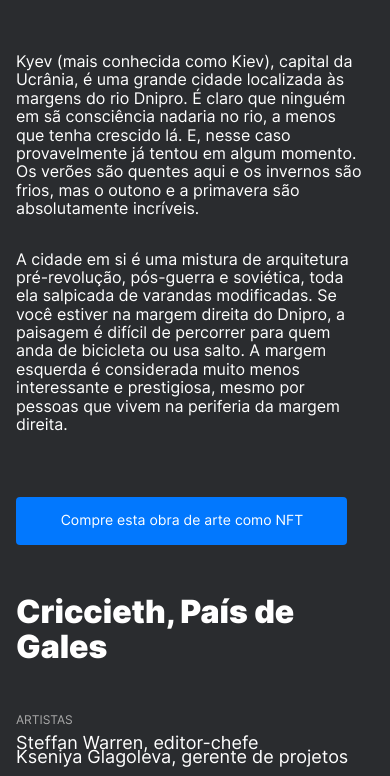
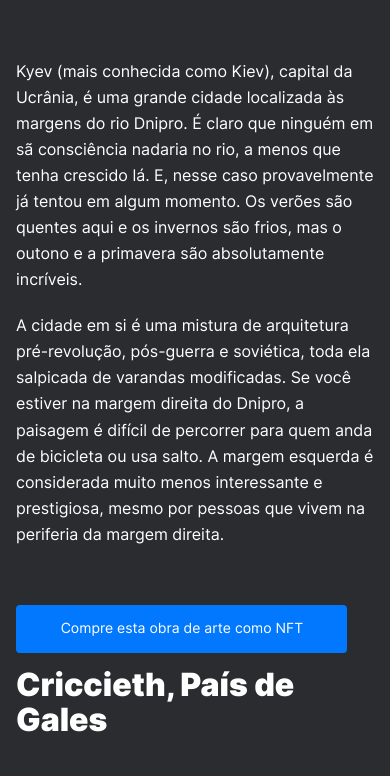
Before and after one commit to monicawanderley/web_project_3_ptbr, a plain HTML site: page index.html in a window 390 px wide. Shown: the part 4408-5184 px from the top of the page. Drawn offline with Linux system fonts and the light colour scheme.

Commit message:
fixing place, footer and button css

```diff
--- a/blocks/button/_place/button_place.css
+++ b/blocks/button/_place/button_place.css
@@ -6,11 +6,11 @@
 
 @media screen and (max-width: 1100px) {
   .button_place {
-    font-size: 16px;
     font-style: normal;
-    max-width: 322px;
+    max-width: 355px;
     max-height: 48px;
     line-height: 1.21;
+    font-size: 16px;
   }
 }
 
@@ -21,7 +21,7 @@
     max-width: 288px;
     max-height: 48px;
     line-height: 1.21;
-    margin: 0 16px 0;
+    margin: 0 16px;
     padding: 15px 21px 16px 22px;
   }
 }
--- a/blocks/footer/footer.css
+++ b/blocks/footer/footer.css
@@ -1,6 +1,6 @@
 .footer {
   margin: 92px 0 0;
-  padding-bottom: 24px;
+  padding: 24px;
 }
 
 @media screen and (max-width: 1100px) {
--- a/blocks/lead/__subtitle/lead__subtitle.css
+++ b/blocks/lead/__subtitle/lead__subtitle.css
@@ -1,5 +1,4 @@
 .lead__subtitle {
-  padding-top: 32px;
   font-weight: 400;
   font-size: 30px;
   line-height: 1.2;
--- a/blocks/place/__artist-name/place__artist-name.css
+++ b/blocks/place/__artist-name/place__artist-name.css
@@ -4,11 +4,13 @@
   font-size: 18px;
   line-height: 0.8;
   color: white;
+  margin: 0;
 }
 
 @media screen and (max-width: 1100px) {
   .place__artist-name {
     margin: 0 0 8px;
+    line-height: 1.12;
   }
 }
 
--- a/blocks/place/__artist-title/place__artist-title.css
+++ b/blocks/place/__artist-title/place__artist-title.css
@@ -4,6 +4,7 @@
   font-size: 12px;
   line-height: 1.21;
   color: #aaaaaa;
+  margin: 0;
 }
 
 @media screen and (max-width: 1100px) {
--- a/blocks/place/__description/place__description.css
+++ b/blocks/place/__description/place__description.css
@@ -5,9 +5,19 @@
   gap: 25px;
 }
 
+@media screen and (max-width: 1100px) {
+  .place__description {
+    margin: 0;
+    gap: 0;
+  }
+
+  .place__description:first-of-type {
+    margin: 0 0 52px;
+  }
+}
+
 @media screen and (max-width: 599px) {
   .place__description {
-    width: 90%;
     margin: 0 16px 0;
     gap: 0;
   }
--- a/blocks/place/__text/place__text.css
+++ b/blocks/place/__text/place__text.css
@@ -1,12 +1,32 @@
 .place__text {
   font-size: 18px;
   line-height: 1.63;
+  font-weight: 400;
+  margin: 25px 0;
+}
+
+.place:first-of-type {
+  margin: 0;
+}
+
+@media screen and (max-width: 1100px) {
+  .place__text {
+    margin: 10px 0;
+    font-size: 16px;
+  }
+
+  .place:first-of-type {
+    margin: 0;
+  }
 }
 
 @media screen and (max-width: 599px) {
   .place__text {
-    margin: 0 auto;
-    width: 90%;
+    margin: 10px 0;
     font-size: 16px;
   }
+
+  .place:first-of-type {
+    margin: 0;
+  }
 }
--- a/blocks/place/place.css
+++ b/blocks/place/place.css
@@ -6,23 +6,23 @@
     "place__image place__description"
     "button_place place__description"
     ". place__description";
-  margin: 0 0 80px;
+  margin: 0 0 52px;
   grid-gap: 48px 40px;
 }
 
-.place:first-of-type {
-  margin-top: 0;
-}
+@media screen and (max-width: 1100px) {
+  .place:first-of-type {
+    margin: 0 0 52px;
+  }
 
-@media screen and (max-width: 1100px) {
-  .place {
-    margin: 0 0 72px;
+  .place:last-of-type {
+    margin: 0 0 92px;
   }
 }
 
 @media screen and (max-width: 599px) {
   .place {
-    margin: 0 0 50px;
+    margin: 15px 0 30px;
     grid-template-columns: 1fr;
     grid-template-rows: auto;
     grid-template-areas:
@@ -34,4 +34,12 @@
       "place__description"
       "button_place";
   }
+
+  .place:first-of-type {
+    margin: 15px 0 30px;
+  }
+
+  .place:last-of-type {
+    margin: 0 0 64px;
+  }
 }
--- a/styles/index.css
+++ b/styles/index.css
@@ -48,7 +48,7 @@
 @import url(../blocks/place/__artist/place__artist.css);
 @import url(../blocks/place/__artist-name/place__artist-name.css);
 @import url(../blocks/place/__description/place__description.css);
-@import url(../blocks/place/__text/place__text..css);
+@import url(../blocks/place/__text/place__text.css);
 /* Import da seção place*/
 
 /* Import da seção cover*/
```
Also changed, not shown: index.html (+2 -0 lines).
